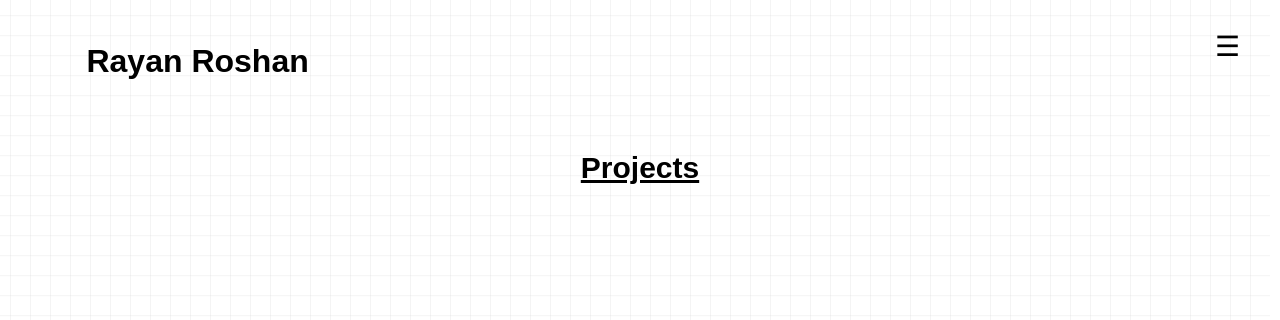
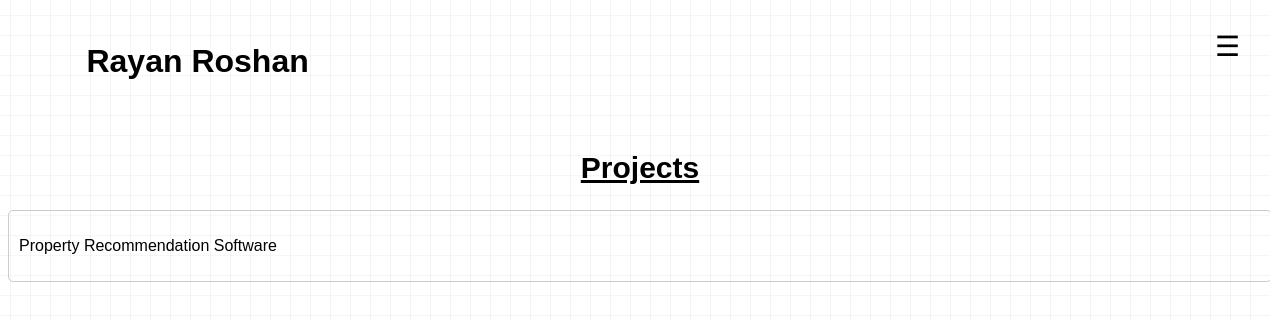
Before and after one commit to Rayan-Roshan21/Rayan_Roshan_website, a React (Vite) app in the folder Rayan_Roshan_Website/: page /projects in a window 1280 px wide. Shown: the top 320 px of the page. Built offline with nearby package versions, Linux system fonts and the light colour scheme.

Commit message:
Added project blocks

```diff
--- /dev/null
+++ b/Rayan_Roshan_Website/src/Components/Projects_component/Project.css
@@ -0,0 +1,6 @@
+.project-container {
+    font-family: Arial, Helvetica, sans-serif;
+    padding: 10px;
+    border: 1px solid #ccc;
+    border-radius: 5px;
+}
--- /dev/null
+++ b/Rayan_Roshan_Website/src/Components/Projects_component/Project.jsx
@@ -0,0 +1,18 @@
+import React from 'react';
+import '../Projects_component/Project.css'; // Assuming you have a CSS file for styling
+function Project(props) {
+    return (
+        <div className='project-container'>
+            <p>{props.name}</p>
+            <p>{props.description}</p>
+            <p>{props.technologies}</p>
+            <p>{props.link}</p>
+            <p>{props.image}</p>
+            <p>{props.github}</p>
+            <p>{props.year}</p>
+            <p>{props.status}</p>
+        </div>
+    );
+}
+
+export default Project;
--- a/Rayan_Roshan_Website/src/Pages/Home.jsx
+++ b/Rayan_Roshan_Website/src/Pages/Home.jsx
@@ -5,7 +5,7 @@ import profileImage from '../assets/profile-image.JPG';
 import Tooltip from '../Components/Information_bar/Tooltip';
 import { motion } from 'framer-motion';
 import Copyright from '../Components/Copyright_title/Copyright_title'
-import Name_title from '../Components/name_title/name_title';
+import Name_title from '../Components/Name_title/Name_title.jsx';
 function Home() {
   const [introText, setIntroText] = useState('');
   const [textIndex, setTextIndex] = useState(0);
--- a/Rayan_Roshan_Website/src/Pages/Projects.jsx
+++ b/Rayan_Roshan_Website/src/Pages/Projects.jsx
@@ -4,6 +4,7 @@ import Name_title from '../Components/Name_title/Name_title';
 import Sidebar from '../Components/Sidebar/Sidebar.jsx';
 import Copyright_title from '../Components/Copyright_title/Copyright_title.jsx';
 import '../Pages_CSS/Projects.css';
+import Project from '../Components/Projects_component/Project.jsx'; // Assuming you have a Project component to import
 function Projects() {
   return (
     <motion.div
@@ -17,6 +18,9 @@ function Projects() {
       <Name_title />
     </div>
     <h2 className='Projects-title'>Projects</h2>
+    <div>
+      <Project name = "Property Recommendation Software"/>
+    </div>
     </motion.div>
   );
 }
```
